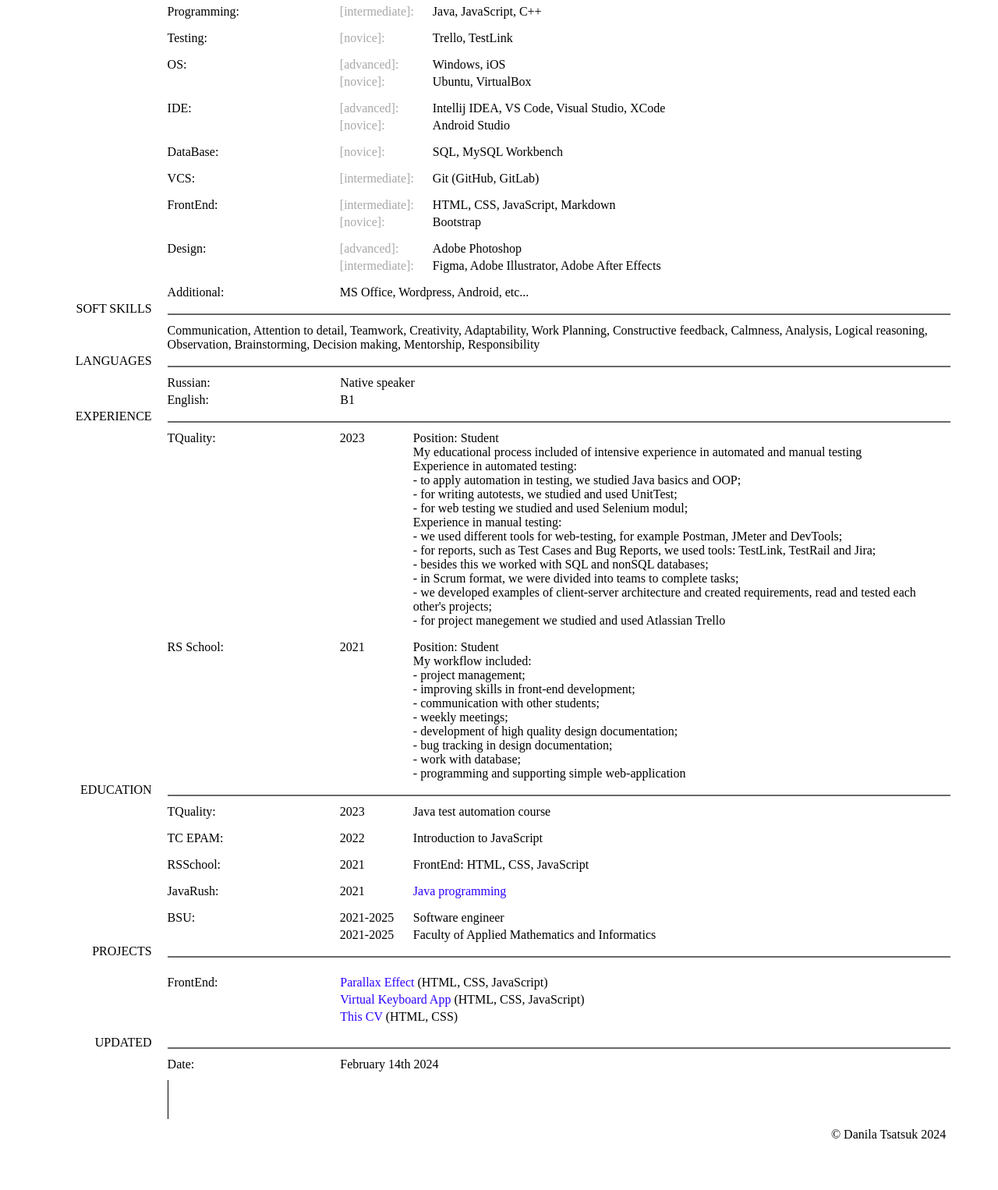
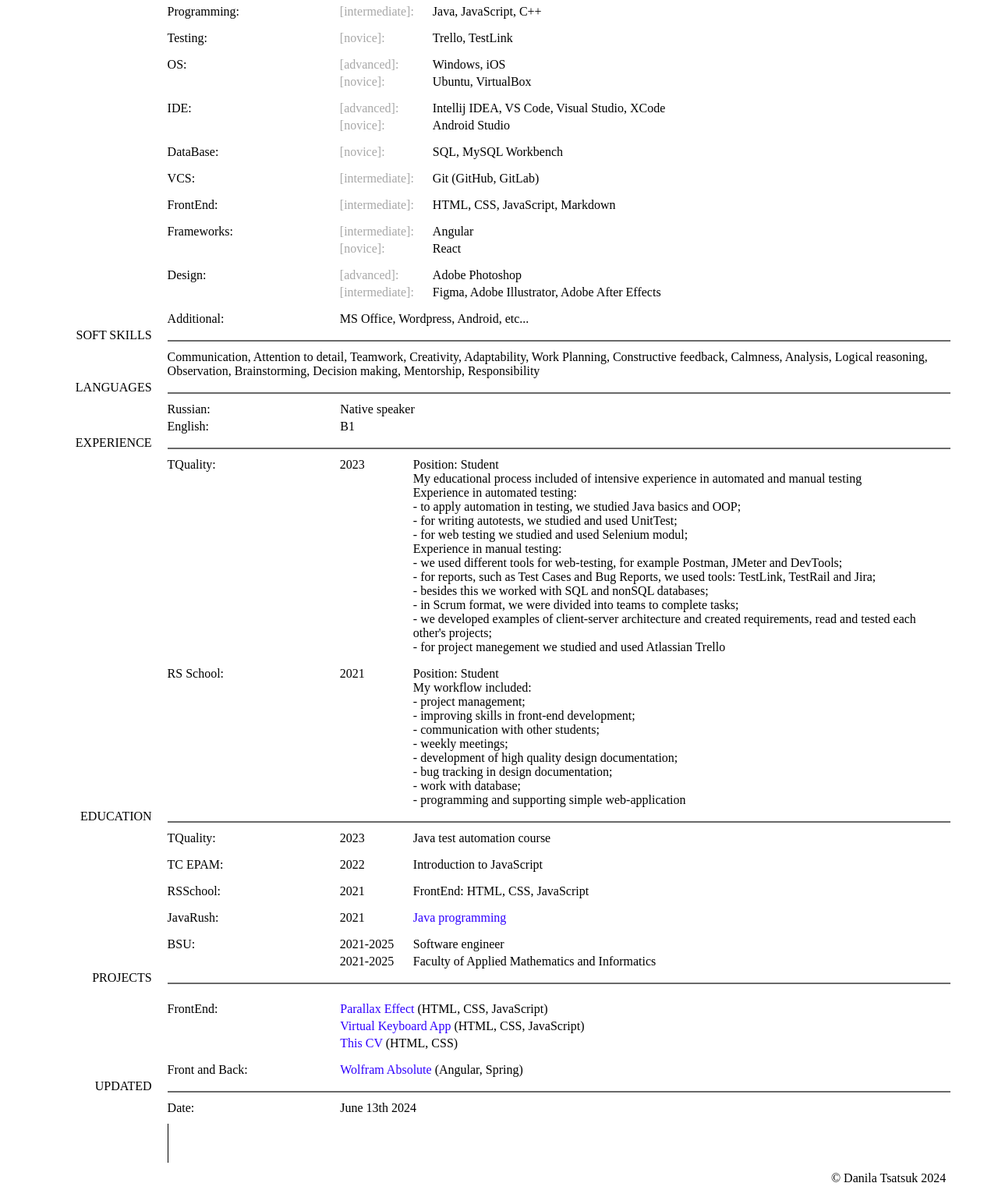
Before and after one commit to Kowa1ak/MyCV, a plain HTML site: page index.html in a window 1280 px wide. Shown: the part 507-2033 px from the top of the page at 78% size. Before the commit the page ends 1982 px from the top, so only its background shows below. Drawn offline with Linux system fonts and the light colour scheme; a script that the page names is missing.

Commit message:
update information

```diff
--- a/index.html
+++ b/index.html
@@ -92,7 +92,7 @@
             <tbody>
               <tr>
                 <td class="td-1">Frontend:</td>
-                <td class="td-2">JavaScript, Angular, NodeJS</td>
+                <td class="td-2">JavaScript, Angular, React</td>
               </tr>
               <!-- <tr>
                     <td class="td-1">Developer:</td>
@@ -209,11 +209,22 @@
                 <td class="td-level">[intermediate]:</td>
                 <td class="td-2">HTML, CSS, JavaScript, Markdown</td>
               </tr>
+              <tr class="between"></tr>
+              <tr>
+                <td class="td-1">Frameworks:</td>
+                <td class="td-level">[intermediate]:</td>
+                <td class="td-2">Angular</td>
+              </tr>
               <tr>
                 <td class="td-1"></td>
                 <td class="td-level">[novice]:</td>
+                <td class="td-2">React</td>
+              </tr>
+              <!-- <tr>
+                <td class="td-1"></td>
+                <td class="td-level">[novice]:</td>
                 <td class="td-2">Bootstrap</td>
-              </tr>
+              </tr> -->
               <!-- <tr class="between"></tr>
                   <tr>
                     <td class="td-1">BackEnd:</td>
@@ -465,12 +476,17 @@
                 </td>
               </tr>
               <tr class="between"></tr>
-              <!-- <tr>
-                    <td class="td-1">Front and Back:</td>
-                    <td class="td-2">
-                      <a href="" target="_blank">Link</a>
-                    </td>
-                  </tr> -->
+              <tr>
+                <td class="td-1">Front and Back:</td>
+                <td class="td-2">
+                  <a
+                    href="https://github.com/Kowa1ak/Wolfram-Absolute"
+                    target="_blank"
+                    >Wolfram Absolute</a
+                  >
+                  (Angular, Spring)
+                </td>
+              </tr>
             </tbody>
           </table>
         </div>
@@ -488,7 +504,7 @@
             <tbody>
               <tr>
                 <td class="td-1">Date:</td>
-                <td class="td-2">February 14th 2024</td>
+                <td class="td-2">June 13th 2024</td>
               </tr>
             </tbody>
           </table>
```
